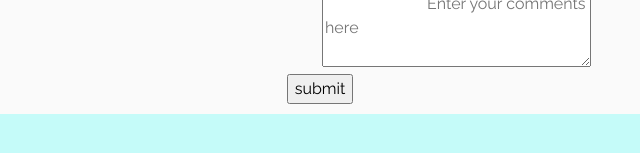
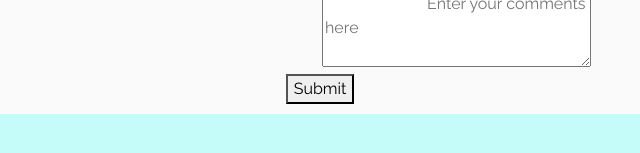
Before and after one commit to bexis13/Survey-form, a plain HTML site: page index.html in a window 1280 px wide. Shown: the part 445-598 px from the top of the page, 320-960 px from the left. Drawn offline with nearby package versions, Linux system fonts and the light colour scheme.

Commit message:
add submit button , pass all remaining trivial tests

```diff
--- a/index.html
+++ b/index.html
@@ -85,7 +85,7 @@
                          Enter your comments here"></textarea>
                     </div>
                 </div>
-                <input type="button" value="submit" id="submit">
+                <Button type="submit" id="submit">Submit </Button>
             </form>
         </div>
     </body>
```
